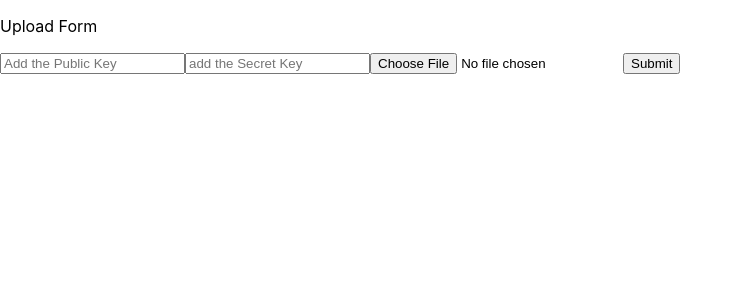
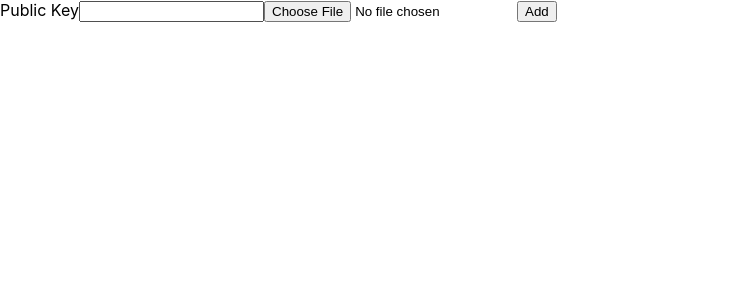
Before and after one commit to olivierRefersion/refersion_toolkit, a React (Create React App) app: page / in a window 1280 px wide. Shown: the top 300 px of the page, without its empty margins (0-743 px from the left). Built offline with nearby package versions, Linux system fonts and the light colour scheme.

Commit message:
working on csv to json logic. gotta figure out fs bug

```diff
--- a/src/Components/Form.js
+++ b/src/Components/Form.js
@@ -1,83 +1,76 @@
 import axios from "axios";
 import React, { Component } from "react";
 import { sendManualOrders } from "../functions";
+import { useState } from "react";
 const csvtojson=require('csvtojson');
 const csvFilePath='test.csv'
 
-const handleChange = (event) => {
-    // setformValue({
-    //   ...formValue,
-    //   [event.target.name]: event.target.value
-    // });
+export default class Form extends React.Component {
+    state = {
+      name: '',
+      selectedFile: null
+    }
+
+    handleChange = event => {
+      this.setState({ name: event.target.value });
+    }
+
+    onFileChange = event => {
+
+        // Update the state
+        this.setState({ selectedFile: event.target.files[0] });
+
+    };
+
+    handleSubmit = event => {
+      event.preventDefault();
+
+      const user = {
+        name: this.state.name
+      };
+
+       //   axios.post(`https://jsonplaceholder.typicode.com/users`, { user })
+       //     .then(res => {
+       //       console.log(res);
+       //       console.log(res.data);
+       //     })
+       //   console.log(this.state.selectedFile)
+       csvtojson()
+           .fromFile(this.state.selectedFile)
+           .then((jsonObj)=>{
+               console.log("File Accepted")
+           })
+    }
+
+    render() {
+      return (
+        <div>
+          <form onSubmit={this.handleSubmit}>
+            <label>
+              Public Key
+              <input type="text" name="name" onChange={this.handleChange} />
+            </label>
+            <input type="file" onChange={this.onFileChange}/>
+            <button type="submit">Add</button>
+          </form>
+        </div>
+      )
+    }
   }
 
 
-const handleSubmit = async() => {
-    // store the states in the form data
-    // const loginFormData = new FormData();
-    // loginFormData.append("username", formValue.email)
-    // loginFormData.append("password", formValue.password)
 
-    // try {
-    //   // make axios post request
-    //   const response = await axios({
-    //     method: "post",
-    //     url: "/api/login",
-    //     data: loginFormData,
-    //     headers: { "Content-Type": "multipart/form-data" },
-    //   });
-    // } catch(error) {
-    //   console.log(error)
-    // }
-    csvtojson()
-    .fromFile(csvFilePath)
-    .then((jsonObj)=>{
-    // console.log(jsonObj);
-    for (let i = 0; i < jsonObj.length; i++) {
-        // console.log(jsonObj[0].Order_ID);
-        // console.log(jsonObj[0].Affiliate_ID);
-        // console.log(jsonObj[0].Status);
-        // console.log(jsonObj[0].Notes);
-        let order_id = jsonObj[i].order_id;
-        let id =  jsonObj[i].affiliate_id;
-        let status = jsonObj[i].status;
-        let notes = jsonObj[i].notes;
-        axios({
-            method: 'post',
-            url: 'https://www.refersion.com/api/manual_credit_order_id',
-            headers: {
-                "Refersion-Public-Key": "pub_dbc37e60b31cdaa21e11",
-                "Refersion-Secret-Key": "sec_76f6cb125e64c4ec22e5",
-                "Content-Type": "application/json"
-            },
-            data: {
-                order_id,
-                id,
-                status,
-                notes
-            }
-            })
-            .then(function (response) {
-            // handle success
-            console.log(`For ${order_id} the Post is ${response.statusText}. ${response.data.message}`);
-            })
-            .catch(function (error) {
 
-                console.log(`For ${order_id}, ${error.response.data.error}`);
-                // console.log(error);
-            });
-        }
-    })
-    csvtojson();
-}
 
-class Form extends Component{
-    state = {
-        pubKey: '',
-        secKey: '',
-        csv: {},
-        selectedFile: ''
-    }
+
+
+
+
+
+
+
+
+
 
 // const handleChange = (event) => {
 //     // setformValue({
@@ -86,69 +79,152 @@ class Form extends Component{
 //     // });
 // }
 
-    onFileChange = event => {
 
-        // Update the state
-        this.setState({ selectedFile: event.target.files[0] });
+// const handleSubmit = async() => {
+//     // store the states in the form data
+//     // const loginFormData = new FormData();
+//     // loginFormData.append("username", formValue.email)
+//     // loginFormData.append("password", formValue.password)
 
-    };
+//     // try {
+//     //   // make axios post request
+//     //   const response = await axios({
+//     //     method: "post",
+//     //     url: "/api/login",
+//     //     data: loginFormData,
+//     //     headers: { "Content-Type": "multipart/form-data" },
+//     //   });
+//     // } catch(error) {
+//     //   console.log(error)
+//     // }
+//     csvtojson()
+//     .fromFile(csvFilePath)
+//     .then((jsonObj)=>{
+//     // console.log(jsonObj);
+//     for (let i = 0; i < jsonObj.length; i++) {
+//         // console.log(jsonObj[0].Order_ID);
+//         // console.log(jsonObj[0].Affiliate_ID);
+//         // console.log(jsonObj[0].Status);
+//         // console.log(jsonObj[0].Notes);
+//         let order_id = jsonObj[i].order_id;
+//         let id =  jsonObj[i].affiliate_id;
+//         let status = jsonObj[i].status;
+//         let notes = jsonObj[i].notes;
+//         axios({
+//             method: 'post',
+//             url: 'https://www.refersion.com/api/manual_credit_order_id',
+//             headers: {
+//                 "Refersion-Public-Key": "pub_dbc37e60b31cdaa21e11",
+//                 "Refersion-Secret-Key": "sec_76f6cb125e64c4ec22e5",
+//                 "Content-Type": "application/json"
+//             },
+//             data: {
+//                 order_id,
+//                 id,
+//                 status,
+//                 notes
+//             }
+//             })
+//             .then(function (response) {
+//             // handle success
+//             console.log(`For ${order_id} the Post is ${response.statusText}. ${response.data.message}`);
+//             })
+//             .catch(function (error) {
 
-    onFileUpload = () => {
+//                 console.log(`For ${order_id}, ${error.response.data.error}`);
+//                 // console.log(error);
+//             });
+//         }
+//     })
+//     csvtojson();
+// }
 
-        // Create an object of formData
-        const formData = new FormData();
+// class Form extends Component{
+//     constructor(props){
+//         super(props);
+//         this.state = {
+//             pubKey: '',
+//             secKey: '',
+//             csv: {},
+//             selectedFile: ''
+//         }
+//     }
 
-        // Update the formData object
-        formData.append(
-          "myFile",
-          this.state.selectedFile,
-          this.state.selectedFile.name
-        );
+//     handleChange(event) {
+//         this.setState(event.target.value);
+//     }
 
-        // Details of the uploaded file
-        console.log(this.state.selectedFile);
+//     // handleChange(event) {
+//     //     this.setState({value: event.target.value});
+//     // }
 
-        // Request made to the backend api
-        // Send formData object
-        //axios.post("api/uploadfile", formData);
-    };
+//     // const handleChange = (event) => {
+//     //     // setformValue({
+//     //     //   ...formValue,
+//     //     //   [event.target.name]: event.target.value
+//     //     // });
+//     // }
 
-    render(){
-        return(
-            <form>
-                {/* onSubmit={handleSubmit} */}
-      <p>Upload Form</p>
-      <input
-        type="input"
-        name="pubKey"
-        placeholder="Add the Public Key"
-        value={this.state.pubKey}
-        onChange={handleChange}
-      />
-      <input
-        type="input"
-        name="secKey"
-        placeholder="add the Secret Key"
-        value={this.state.secKey}
-        onChange={handleChange}
-      />
-      <input
-        type="file"
-        name="csv"
-        placeholder="upload your csv file"
-        value={this.state.selectedFile}
-        onChange={handleChange}
-      />
-      <button
-        type="submit"
-        onClick={this.onFileUpload}
-      >
-        Submit
-      </button>
-    </form>
-        );
-    }
-}
+//     onFileChange = event => {
 
+//         // Update the state
+//         this.setState({ selectedFile: event.target.files[0] });
 
-export default Form;
+//     };
+
+//     onFileUpload = () => {
+
+//         // Create an object of formData
+//         const formData = new FormData();
+
+//         // Update the formData object
+//         formData.append(
+//           "myFile",
+//           this.state.selectedFile,
+//           this.state.selectedFile.name
+//         );
+
+//         // Details of the uploaded file
+//         console.log(this.state.selectedFile);
+
+//         // Request made to the backend api
+//         // Send formData object
+//         //axios.post("api/uploadfile", formData);
+//     };
+
+//     render(){
+//         return(
+//             <form>
+//                 {/* onSubmit={handleSubmit} */}
+//       <p>Upload Form</p>
+//       <input
+//         type="input"
+//         name="pubKey"
+//         placeholder="Add the Public Key"
+//         value={this.state.pubKey}
+//         onChange={handleChange}
+//       />
+//       <input
+//         type="input"
+//         name="secKey"
+//         placeholder="add the Secret Key"
+//         value={this.state.secKey}
+//         onChange={handleChange}
+//       />
+//       <input
+//         type="file"
+//         name="csv"
+//         placeholder="upload your csv file"
+//         value={this.state.selectedFile}
+//         onChange={handleChange}
+//       />
+//       <button
+//         type="submit"
+//         onClick={this.onFileUpload}
+//       >
+//         Submit
+//       </button>
+//     </form>
+//         );
+//     }
+// }
```
Lines whose indentation alone changed are shown as unchanged.
